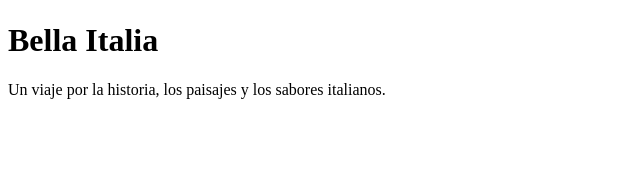
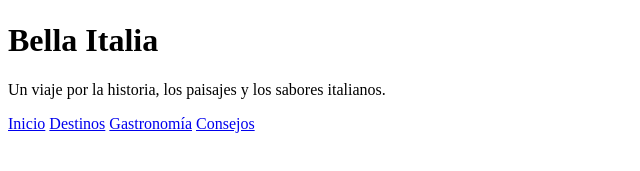
Before and after one commit to florencialutz13/tp-final-Lutz-Florencia-4to-E, a plain HTML site: page consejos.html in a window 1280 px wide. Shown: the part 311-482 px from the top of the page, without its empty margins (0-640 px from the left). Drawn offline with Linux system fonts and the light colour scheme.

Commit message:
sdgfdfgdg

```diff
--- a/consejos.html
+++ b/consejos.html
@@ -14,5 +14,11 @@
             <p>Un viaje por la historia, los paisajes y los sabores italianos.</p>
         </div>
     </header>
+    <nav>
+        <a href="index.html">Inicio</a>
+        <a href="destinos.html">Destinos</a>
+        <a href="gastronomia.html">Gastronomía</a>
+        <a href="consejos.html"class="activo">Consejos</a>
+    </nav>
 </body>
 </html>
```
Also changed, not shown: destinos.html (+6 -0 lines), gastronomía.html (+6 -0 lines), index.html (+0 -1 lines).
